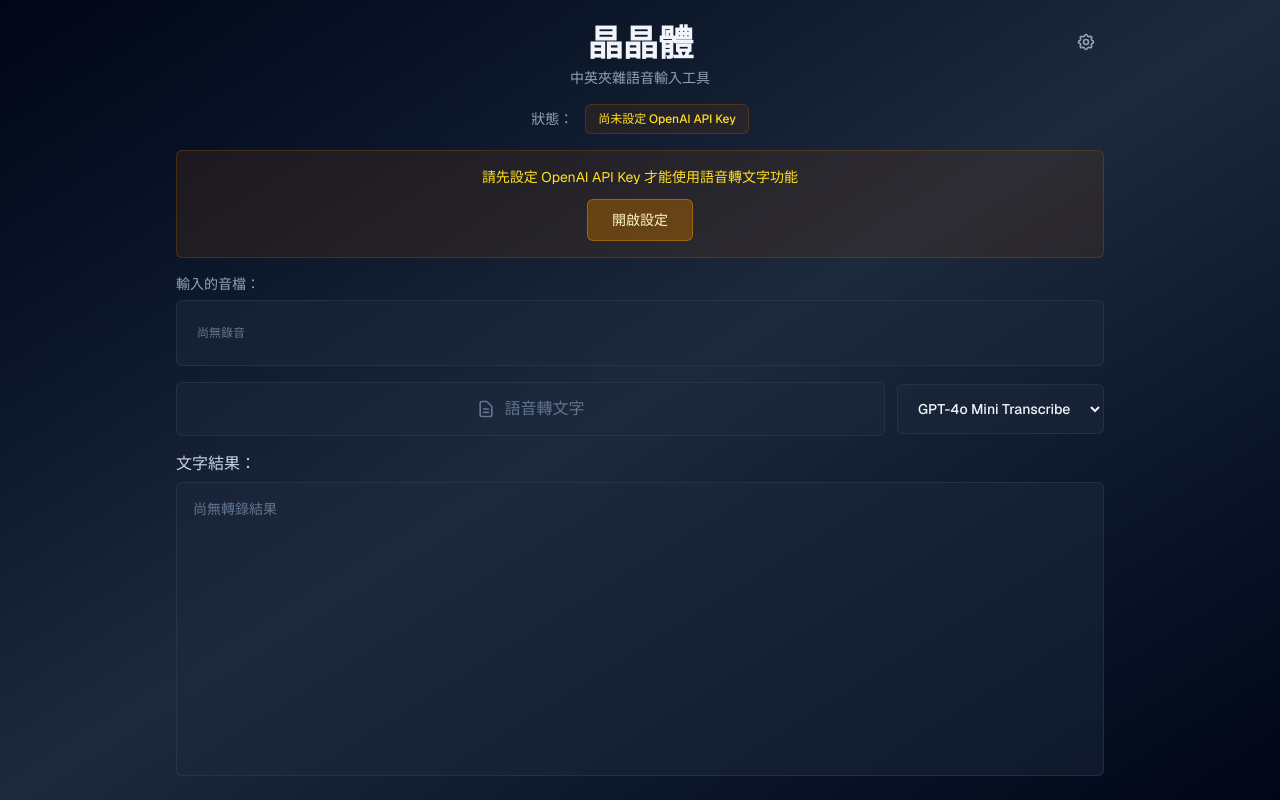
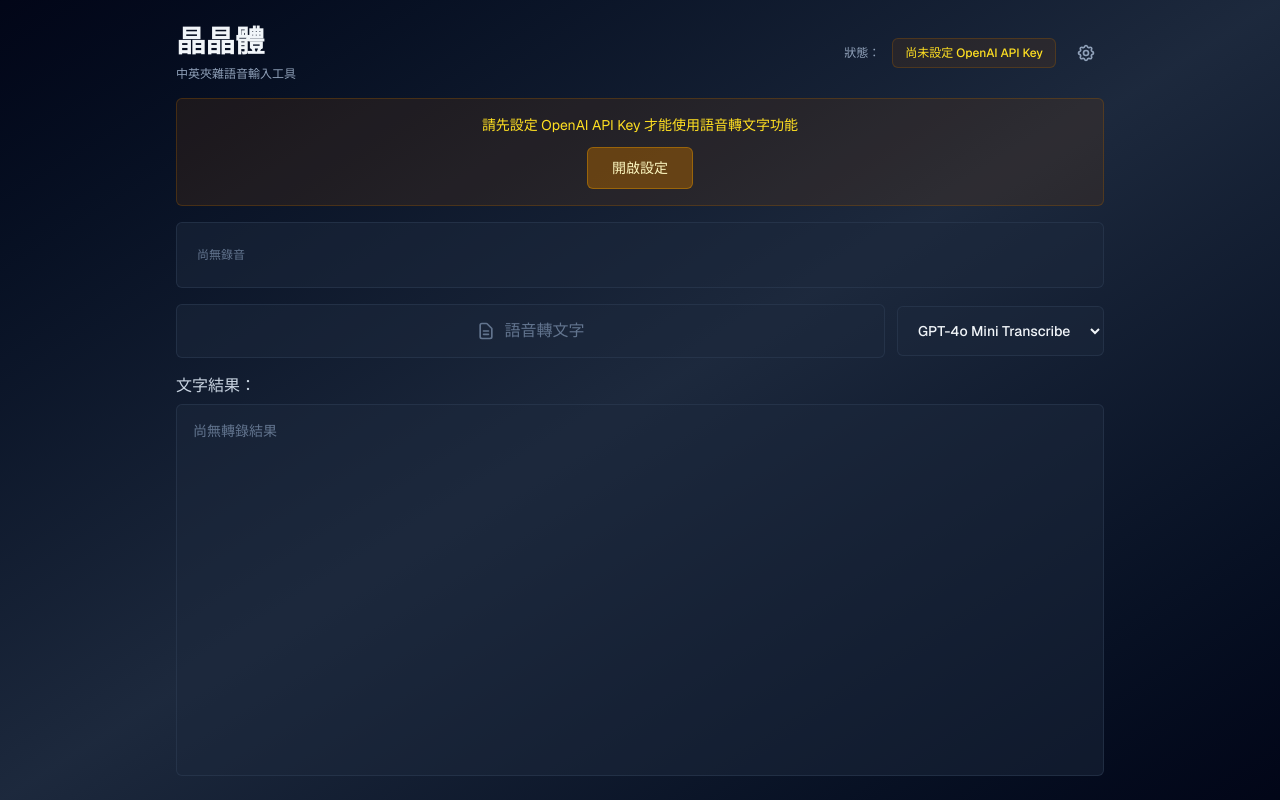
Before and after one commit to wei-yiting/jin-t-frontend, a Next.js app: page / in a window 1280 px wide. Built offline with nearby package versions, Linux system fonts and the light colour scheme.

Commit message:
refactor: polish UI

```diff
--- a/app/page.tsx
+++ b/app/page.tsx
@@ -262,11 +262,25 @@ export default function Home() {
   return (
     <div className="h-screen flex items-center justify-center bg-linear-to-br from-slate-950 via-slate-800 to-slate-950 font-sans overflow-hidden">
       <main className="h-full w-full max-w-5xl flex flex-col gap-4 py-6 px-6 sm:px-8 lg:px-12">
-        {/* 標題區域 */}
-        <div className="text-center shrink-0 relative">
+        <div className="flex items-center justify-between shrink-0">
+          <div>
+            <h1 className="text-3xl font-bold tracking-tight text-slate-100">
+              晶晶體
+            </h1>
+            <p className="text-xs text-slate-400 mt-1.5">
+              中英夾雜語音輸入工具
+            </p>
+          </div>
+          <div className="flex items-center justify-end gap-3">
+            <span className="text-xs font-medium text-slate-400">狀態：</span>
+            <span
+              className={`px-3 py-1.5 rounded-md text-xs font-medium ${getStatusColor()}`}
+            >
+              {getStatusText()}
+            </span>
             <button
               onClick={() => setIsSettingsOpen(true)}
-            className="absolute top-0 right-0 p-2 text-slate-400 hover:text-slate-300 transition-colors"
+              className="p-2 text-slate-400 hover:text-slate-300 transition-colors"
               title="設定"
             >
               <svg
@@ -290,20 +304,7 @@ export default function Home() {
                 />
               </svg>
             </button>
-          <h1 className="text-4xl font-bold tracking-tight text-slate-100 mb-1">
-            晶晶體
-          </h1>
-          <p className="text-sm text-slate-400">中英夾雜語音輸入工具</p>
           </div>
-
-        {/* 狀態顯示 */}
-        <div className="flex items-center justify-center gap-3 shrink-0">
-          <span className="text-sm font-medium text-slate-400">狀態：</span>
-          <span
-            className={`px-3 py-1.5 rounded-md text-xs font-medium ${getStatusColor()}`}
-          >
-            {getStatusText()}
-          </span>
         </div>
 
         {/* API Key 提示 */}
@@ -323,9 +324,6 @@ export default function Home() {
 
         {/* 錄音控制區域 */}
         <div className="w-full shrink-0">
-          <label className="block text-sm font-medium text-slate-400 mb-1.5">
-            輸入的音檔：
-          </label>
           <div className="flex items-center gap-3">
             {/* 音訊播放器 */}
             <div className="bg-slate-800/50 border border-slate-700/50 rounded-md p-3 flex-1">
```
Lines whose indentation alone changed are shown as unchanged.
